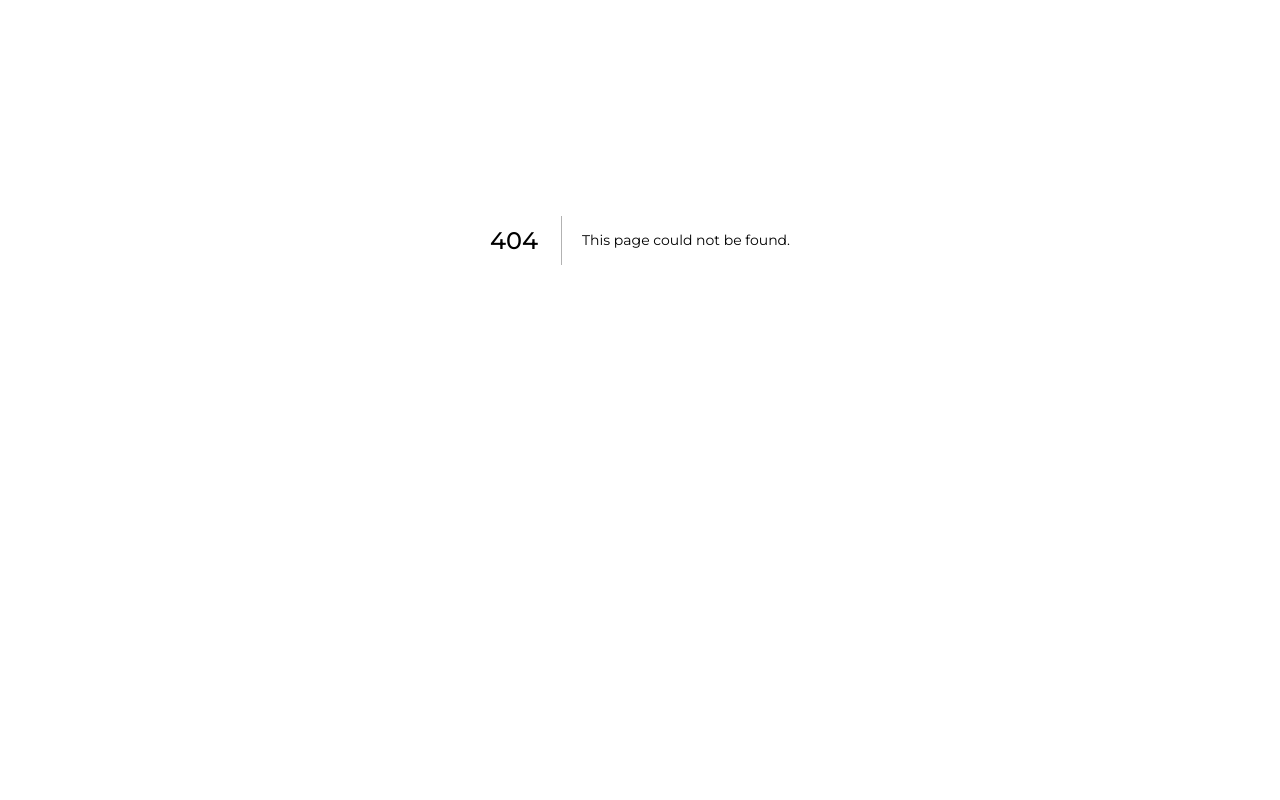
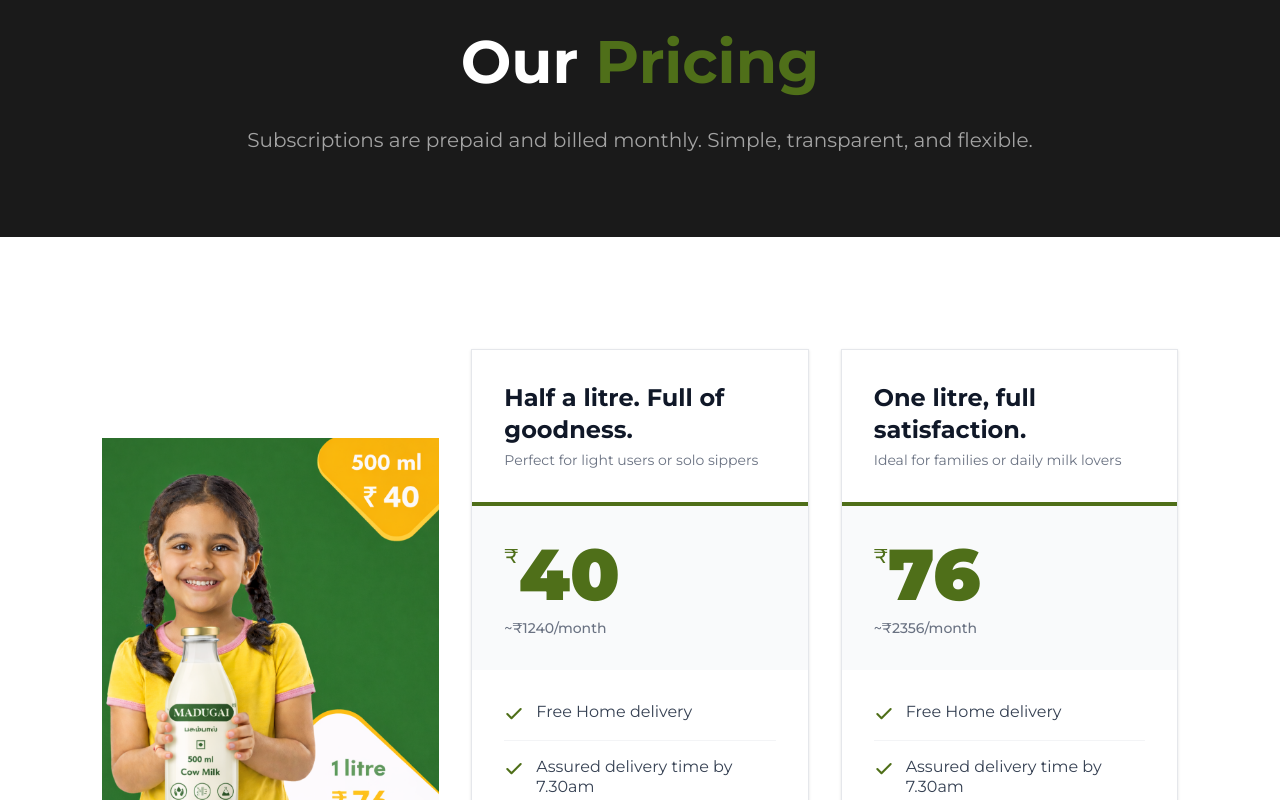
Before and after one commit to madugai/map-website, a Next.js app: page /pricing in a window 1280 px wide. Before the commit this address had no page. Shown: the part 160-960 px from the top of the page. Before the commit the page ends 800 px from the top, so only its background shows below. Built offline with nearby package versions, Linux system fonts and the light colour scheme.

Commit message:
ui changes

```diff
--- a/src/app/page.tsx
+++ b/src/app/page.tsx
@@ -178,13 +178,13 @@ export default function Home() {
             <div className="relative z-10 bg-[#f5f5f5]"><div className="reveal-section"><AboutSection /></div></div>
 
             {/* Products - White */}
-            <div className="relative z-10 bg-white"><div className="reveal-section"><Products /></div></div>
+            {/* <div className="relative z-10 bg-white"><div className="reveal-section"><Products /></div></div> */}
 
             {/* Pricing - Cream/beige */}
-            <div className="relative z-10 bg-[#faf8f5]"><div className="reveal-section"><Pricing /></div></div>
+            <div id="pricing" className="relative z-10 bg-[#fff]"><div className="reveal-section"><Pricing /></div></div>
 
             {/* How We Work - White */}
-            <div className="relative z-10 bg-white"><div className="reveal-section"><HowWeWork /></div></div>
+            <div className="relative z-10 bg-[#f5f5f5]"><div className="reveal-section"><HowWeWork /></div></div>
 
             {/* Subscription - Dark section */}
             <div className="relative z-10 bg-[#1a1a1a]"><div className="reveal-section"><Subscription /></div></div>
--- /dev/null
+++ b/src/app/pricing/page.tsx
@@ -0,0 +1,37 @@
+"use client";
+import React from "react";
+import Navbar from "@/components/Navbar";
+import Footer from "@/components/Footer";
+import Pricing from "@/components/Pricing";
+import { motion } from "framer-motion";
+import { useLanguage } from "@/context/LanguageContext";
+
+export default function PricingPage() {
+    const { t } = useLanguage();
+
+    return (
+        <main className="min-h-screen bg-white font-montserrat">
+            <Navbar />
+
+            {/* Page Header */}
+            <section className="pt-28 md:pt-40 lg:pt-48 pb-16 md:pb-20 bg-[#1a1a1a] text-white px-6 md:px-8">
+                <div className="container max-w-4xl mx-auto text-center">
+                    <motion.h1
+                        initial={{ opacity: 0, y: 20 }}
+                        animate={{ opacity: 1, y: 0 }}
+                        className="text-4xl md:text-6xl font-black mb-8"
+                    >
+                        Our <span className="text-[#4f6f19]">Pricing</span>
+                    </motion.h1>
+                    <p className="text-white/60 text-lg md:text-xl leading-relaxed">
+                        {t("pricing.bottom")}
+                    </p>
+                </div>
+            </section>
+
+            <Pricing />
+
+            <Footer />
+        </main>
+    );
+}
--- a/src/components/AppPromo.tsx
+++ b/src/components/AppPromo.tsx
@@ -73,7 +73,7 @@ export default function AppPromo() {
                                 </Link>
                             </div>
 
-                            <div className="flex items-center gap-6">
+                            {/* <div className="flex items-center gap-6">
                                 <div className="flex -space-x-3">
                                     {[1, 2, 3, 4].map((i) => (
                                         <div key={i} className="w-10 h-10 rounded-full border-2 border-zinc-950 bg-zinc-800 flex items-center justify-center overflow-hidden">
@@ -89,7 +89,7 @@ export default function AppPromo() {
                                         {t("app.social")}
                                     </div>
                                 </div>
-                            </div>
+                            </div> */}
 
                             {/* SMS Option */}
                             <div className="pt-4 border-t border-white/5">
--- a/src/components/Navbar.tsx
+++ b/src/components/Navbar.tsx
@@ -8,7 +8,7 @@ import { useLanguage } from "@/context/LanguageContext";
 
 const navLinks = [
     { name: "nav.mapStandard", href: "/map-standard" },
-    { name: "nav.products", href: "/our-products" },
+    { name: "nav.pricing", href: "/pricing" },
     { name: "nav.howWeWork", href: "/how-we-work" },
     { name: "nav.store", href: "https://madugai.trakop.com/", external: true },
     { name: "nav.transparency", href: "/transparency" },
--- a/src/components/Pricing.tsx
+++ b/src/components/Pricing.tsx
@@ -41,7 +41,7 @@ export default function Pricing() {
                 stagger: 0.2,
                 ease: "power3.out",
                 scrollTrigger: {
-                    trigger: ".pricing-cards",
+                    trigger: sectionRef.current,
                     start: "top 85%",
                     toggleActions: "play none none none"
                 }
@@ -54,23 +54,20 @@ export default function Pricing() {
     return (
         <section ref={sectionRef} className="py-16 md:py-28 overflow-hidden">
             <div className="container px-6 md:px-8">
-                <div className="flex flex-col lg:flex-row gap-12 lg:gap-16">
-                    {/* Left - Image Only */}
-                    <div className="pricing-left lg:w-[35%] flex items-center justify-center">
-                        <div className="relative w-full max-w-[300px] md:max-w-none">
+                <div className="grid grid-cols-1 md:grid-cols-3 gap-8 items-stretch">
+                    {/* Left - Image */}
+                    <div className="pricing-left flex items-center justify-center">
+                        <div className="relative w-full h-full min-h-[400px]">
                             <Image
-                                src="/images/product.png"
+                                src="/images/pricing.png"
                                 alt="Madugai Pure Milk"
-                                width={500}
-                                height={600}
-                                className="w-full h-auto object-contain"
+                                fill
+                                className="object-contain"
                             />
                         </div>
                     </div>
 
-                    {/* Right - Pricing Cards */}
-                    <div className="lg:w-[65%]">
-                        <div className="pricing-cards grid grid-cols-1 md:grid-cols-2 gap-8">
+                    {/* Pricing Cards */}
                     {/* Card 1 - Half Litre */}
                     <div className="pricing-card bg-white border border-gray-200 overflow-hidden shadow-sm">
                         {/* Header */}
@@ -172,8 +169,6 @@ export default function Pricing() {
                     {t("pricing.bottom")}
                 </p>
             </div>
-                </div>
-            </div>
         </section>
     );
 }
--- a/src/context/LanguageContext.tsx
+++ b/src/context/LanguageContext.tsx
@@ -13,7 +13,7 @@ const translations: Record<Language, Record<string, string>> = {
     en: {
         // Navbar
         "nav.mapStandard": "The MAP Standard",
-        "nav.products": "Products",
+        "nav.pricing": "Pricing",
         "nav.howWeWork": "How We Work",
         "nav.store": "Store",
         "nav.transparency": "Transparency",
@@ -319,7 +319,7 @@ const translations: Record<Language, Record<string, string>> = {
     ta: {
         // Navbar
         "nav.mapStandard": "MAP தரநிலை",
-        "nav.products": "பொருட்கள்",
+        "nav.pricing": "விலை",
         "nav.howWeWork": "செயல்படுதல்",
         "nav.store": "கடை",
         "nav.transparency": "வெளிப்படைத்தன்மை",
```
Also changed, not shown: public/images/pricing.png (added), public/images/product_1.png (renamed from public/images/product.png). Lines whose indentation alone changed are shown as unchanged.
